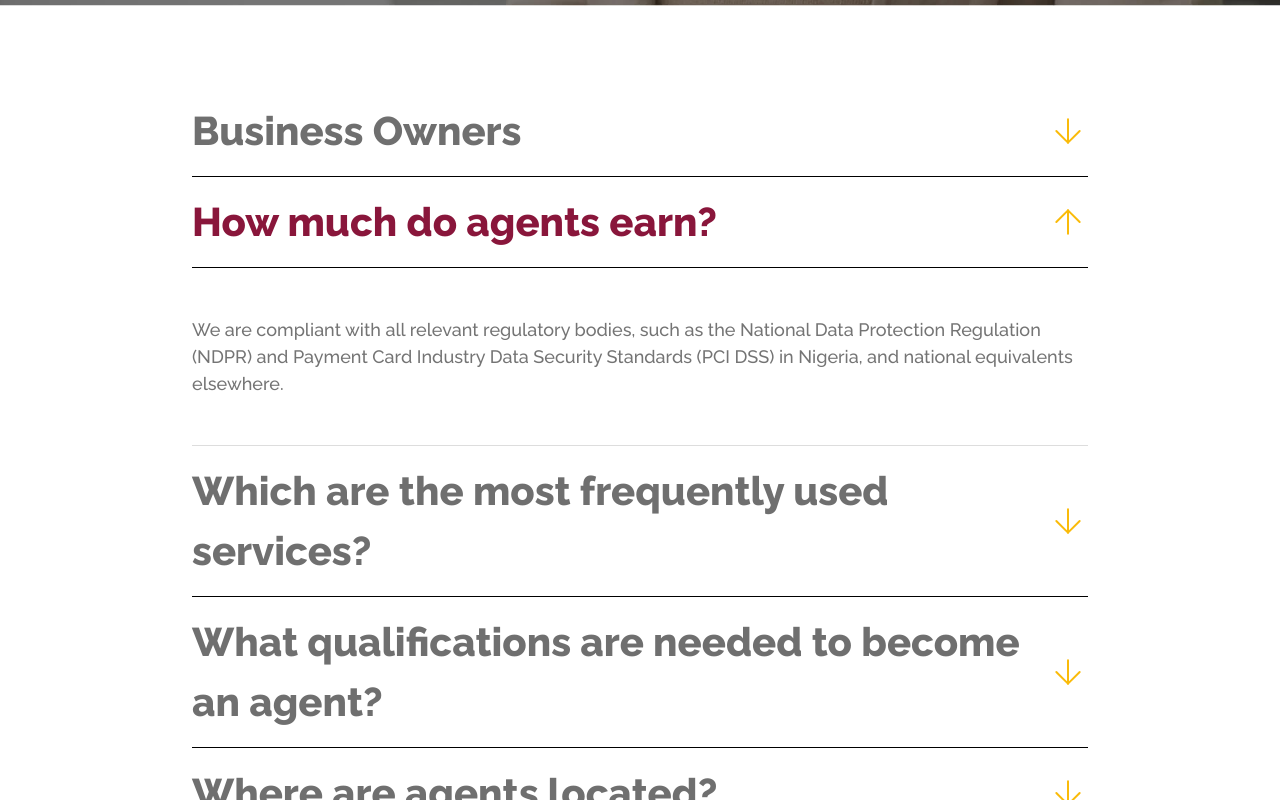
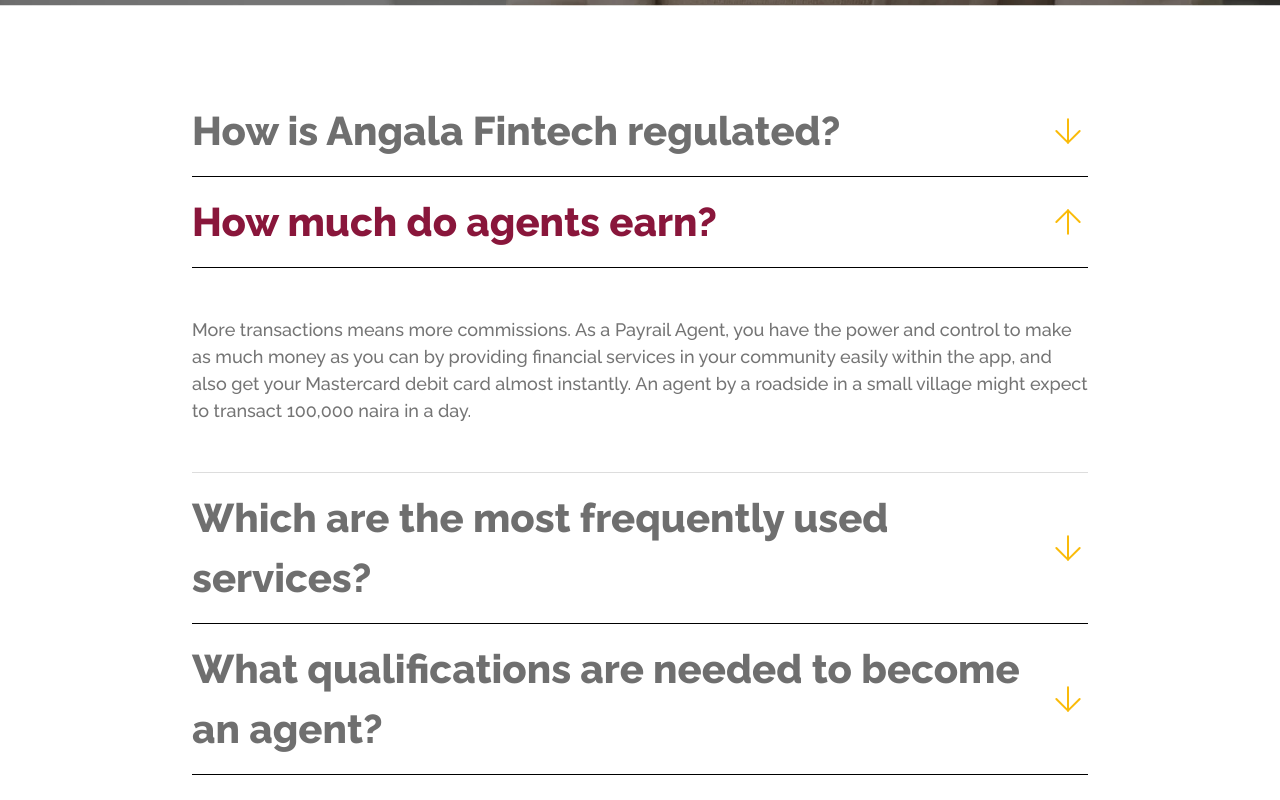
Before and after one commit to Mykel-Eze/angala-2, a Nuxt app: page /faq in a window 1280 px wide. Both pictures are taken after a click on the element "How much do agents earn?". Shown: the part 794-1594 px from the top of the page. Built offline with nearby package versions, Linux system fonts and the light colour scheme.

Commit message:
FAQ updated

```diff
--- a/pages/faq.vue
+++ b/pages/faq.vue
@@ -24,14 +24,14 @@
             <ul class="collapsible">
               <li class="active">
                 <div class="collapsible-header flex-div justify-content-btw">
-                  <span>Business Owners</span>
+                  <span>How is Angala Fintech regulated?</span>
                   <img src="~/assets/images/down-arr.svg" alt="down-arr" class="down-arr">
                 </div>
                 <div class="collapsible-body">
                   <p class="faq-txt">
                     We are compliant with all relevant regulatory bodies, such as the National Data Protection
-                    Regulation (NDPR) and Payment Card Industry Data Security Standards (PCI DSS) in Nigeria, and
-                    national equivalents elsewhere.
+                    Regulation (NDPR) and Payment Card Industry Data Security Standards (PCI DSS) in Nigeria,
+                    and national equivalents elsewhere.
                   </p>
                 </div>
               </li>
@@ -42,9 +42,10 @@
                 </div>
                 <div class="collapsible-body">
                   <p class="faq-txt">
-                    We are compliant with all relevant regulatory bodies, such as the National Data Protection
-                    Regulation (NDPR) and Payment Card Industry Data Security Standards (PCI DSS) in Nigeria, and
-                    national equivalents elsewhere.
+                    More transactions means more commissions. As a Payrail Agent, you have the power and control to
+                    make as much money as you can by providing financial services in your community easily within the
+                    app, and also get your Mastercard debit card almost instantly. An agent by a roadside in a small
+                    village might expect to transact 100,000 naira in a day.
                   </p>
                 </div>
               </li>
@@ -55,9 +56,7 @@
                 </div>
                 <div class="collapsible-body">
                   <p class="faq-txt">
-                    We are compliant with all relevant regulatory bodies, such as the National Data Protection
-                    Regulation (NDPR) and Payment Card Industry Data Security Standards (PCI DSS) in Nigeria, and
-                    national equivalents elsewhere.
+                    Cash withdrawal is the most frequently used service, particularly in regions without a local ATM.
                   </p>
                 </div>
               </li>
@@ -68,9 +67,7 @@
                 </div>
                 <div class="collapsible-body">
                   <p class="faq-txt">
-                    We are compliant with all relevant regulatory bodies, such as the National Data Protection
-                    Regulation (NDPR) and Payment Card Industry Data Security Standards (PCI DSS) in Nigeria, and
-                    national equivalents elsewhere.
+                    No formal qualifications are necessary. Agents should be able to read and use a mobile phone or tablet.
                   </p>
                 </div>
               </li>
@@ -81,9 +78,8 @@
                 </div>
                 <div class="collapsible-body">
                   <p class="faq-txt">
-                    We are compliant with all relevant regulatory bodies, such as the National Data Protection
-                    Regulation (NDPR) and Payment Card Industry Data Security Standards (PCI DSS) in Nigeria, and
-                    national equivalents elsewhere.
+                    Most agents operate in their own community where they understand the environment and are known.
+                    Agents are particularly important in rural or hinterlands where there are no ATMs.
                   </p>
                 </div>
               </li>
@@ -94,9 +90,7 @@
                 </div>
                 <div class="collapsible-body">
                   <p class="faq-txt">
-                    We are compliant with all relevant regulatory bodies, such as the National Data Protection
-                    Regulation (NDPR) and Payment Card Industry Data Security Standards (PCI DSS) in Nigeria, and
-                    national equivalents elsewhere.
+                    Agents should have their own working capital to operate and a stall or location to operate from.
                   </p>
                 </div>
               </li>
@@ -107,9 +101,8 @@
                 </div>
                 <div class="collapsible-body">
                   <p class="faq-txt">
-                    We are compliant with all relevant regulatory bodies, such as the National Data Protection
-                    Regulation (NDPR) and Payment Card Industry Data Security Standards (PCI DSS) in Nigeria, and
-                    national equivalents elsewhere.
+                    Our business development officers support the agents in their regions, with initial
+                    training and regular visits for support.
                   </p>
                 </div>
               </li>
@@ -120,9 +113,7 @@
                 </div>
                 <div class="collapsible-body">
                   <p class="faq-txt">
-                    We are compliant with all relevant regulatory bodies, such as the National Data Protection
-                    Regulation (NDPR) and Payment Card Industry Data Security Standards (PCI DSS) in Nigeria, and
-                    national equivalents elsewhere.
+                    Click below to go to the Payrail Agency website or ‘Join as an Agent’
                   </p>
                 </div>
               </li>
```
